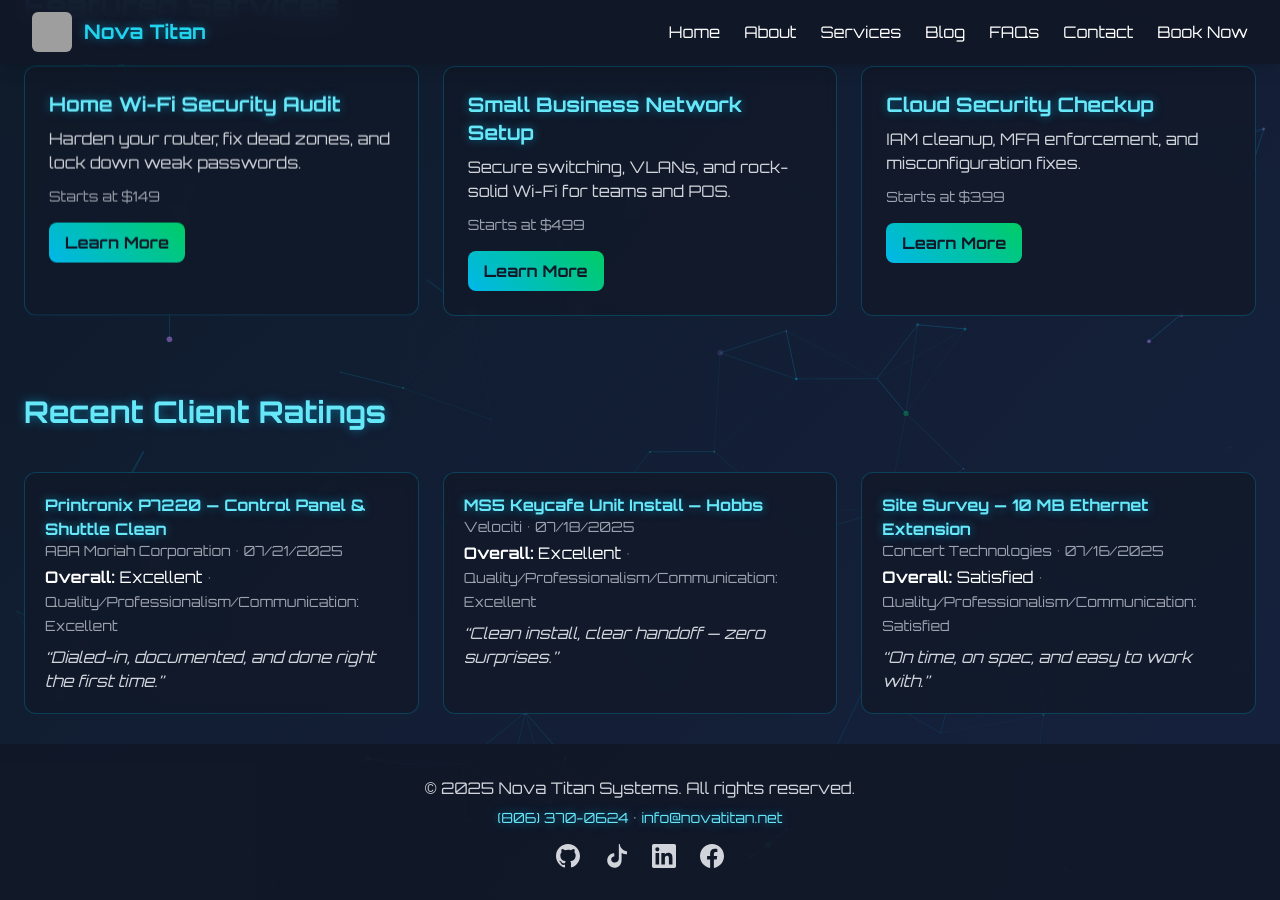
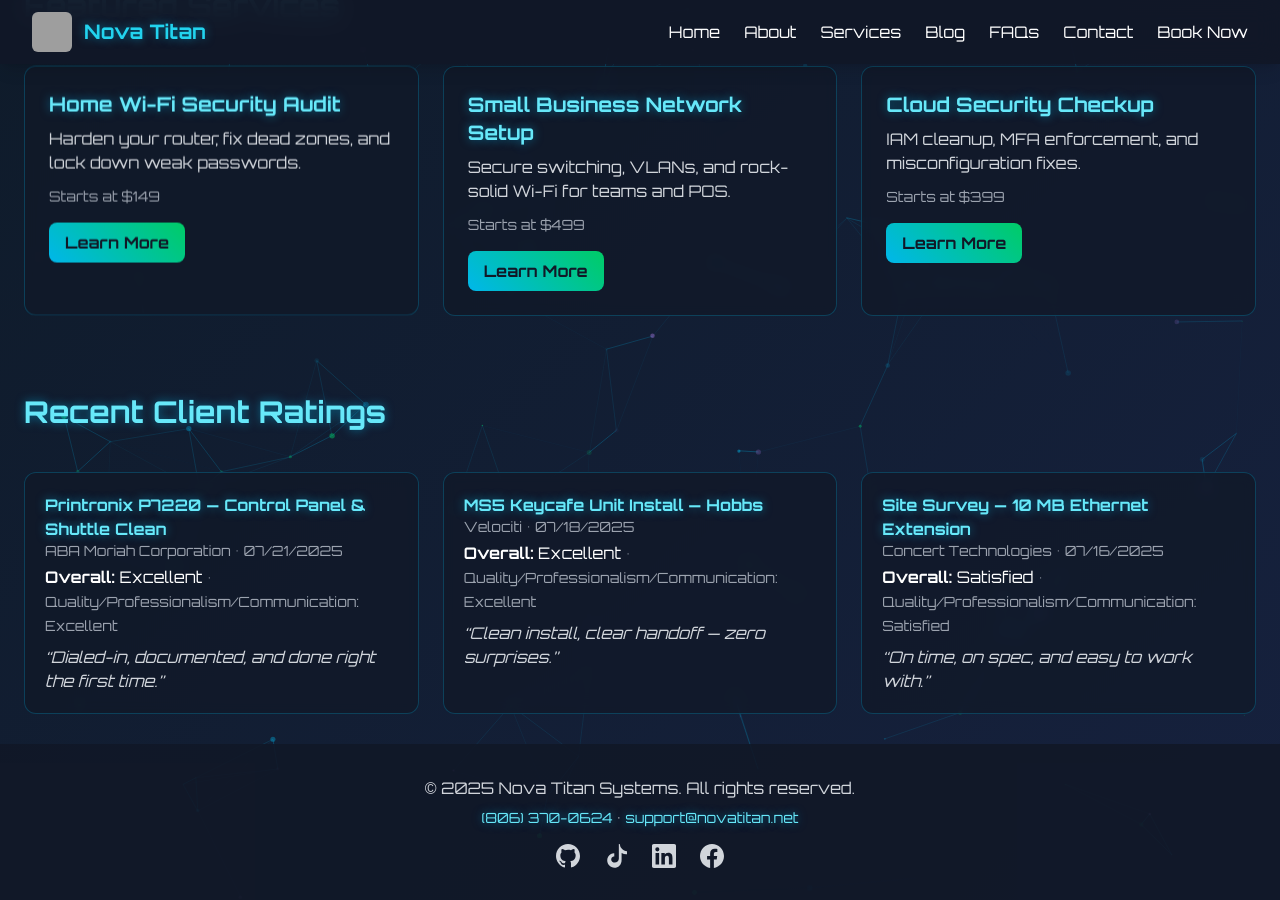
Before and after one commit to tzsmit/novatitan.github.io, a Jekyll site: the page index.html, which Jekyll copies as it is, in a window 1280 px wide and 900 px high, scrolled down 508 px. Built offline with Jekyll 4.4.1, drawn with Linux system fonts in a browser that asks for light colours; nearby versions of some CDN libraries; grey boxes are pictures that could not be loaded.

Commit message:
Update index.html

```diff
--- a/index.html
+++ b/index.html
@@ -160,7 +160,7 @@
       <p class="text-gray-300">&copy; <span id="year"></span> Nova Titan Systems. All rights reserved.</p>
       <p class="mt-2 footer-contact text-sm">
   <a href="tel:+18063700624" class="text-cyan-300 hover:text-cyan-200">(806) 370-0624</a> •
-  <a href="mailto:info@novatitan.net" class="text-cyan-300 hover:text-cyan-200">info@novatitan.net</a>
+  <a href="mailto:support@novatitan.net" class="text-cyan-300 hover:text-cyan-200">support@novatitan.net</a>
 </p>
 
 <!-- Social icons: real brand marks (inline SVG) -->
```
